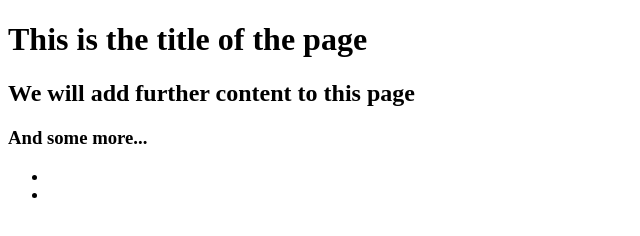
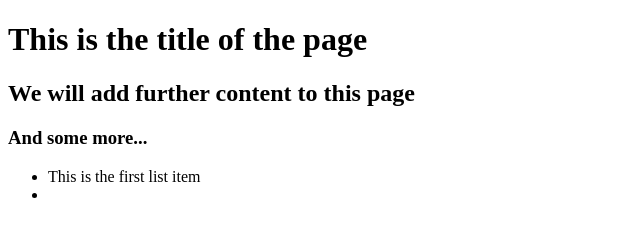
Before and after one commit to JWikk/practice_repo, a plain HTML site: page index.html in a window 1280 px wide. Shown: the whole page, without its empty margins (0-640 px from the left). Drawn offline with Linux system fonts and the light colour scheme.

Commit message:
adding the 1st list item to the list

```diff
--- a/index.html
+++ b/index.html
@@ -9,7 +9,7 @@
 	<h2>We will add further content to this page</h2>
 	<h3>And some more...</h3>
 	<ul>
-		<li></li>
+		<li>This is the first list item</li>
 		<li></li>
 	</ul>
 
```
